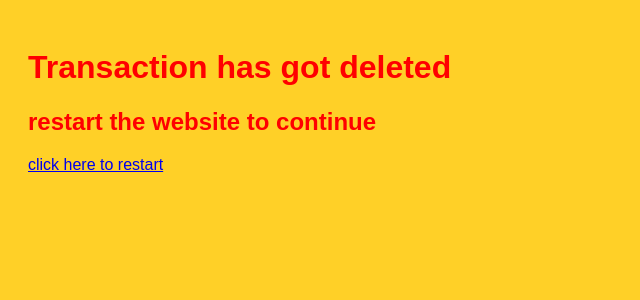
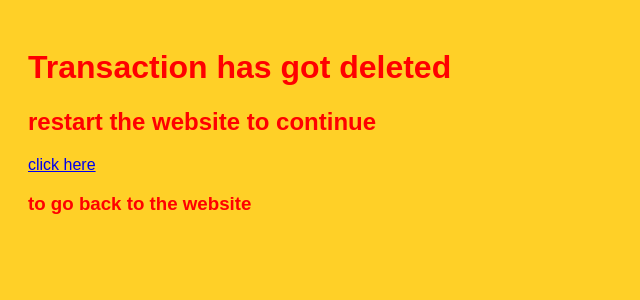
Before and after one commit to mobogok/ooooo, a Flask app: template templates/delete.html in a window 1280 px wide. Shown: the top 300 px of the page, without its empty margins (0-640 px from the left). Run offline with Flask 3, Linux system fonts and the light colour scheme; the template is opened without the code that fills it, so the values that code supplies are empty.

Commit message:
Update delete.html

```diff
--- a/templates/delete.html
+++ b/templates/delete.html
@@ -10,9 +10,14 @@
         h1,h2{
             color:red
         }
+        h3{
+            color:red
+        }
     </style>
     <h1>Transaction has got deleted</h1>
     <h2>restart the website to continue</h2>
-    <a href="https://my-income-tracker.onrender.com">click here to restart</a>
-</body>
+    <a href="https://my-income-tracker.onrender.com">click here</a> <h3>to go back
+        to the website
+    </h3>
+</head>
 </html>
```
